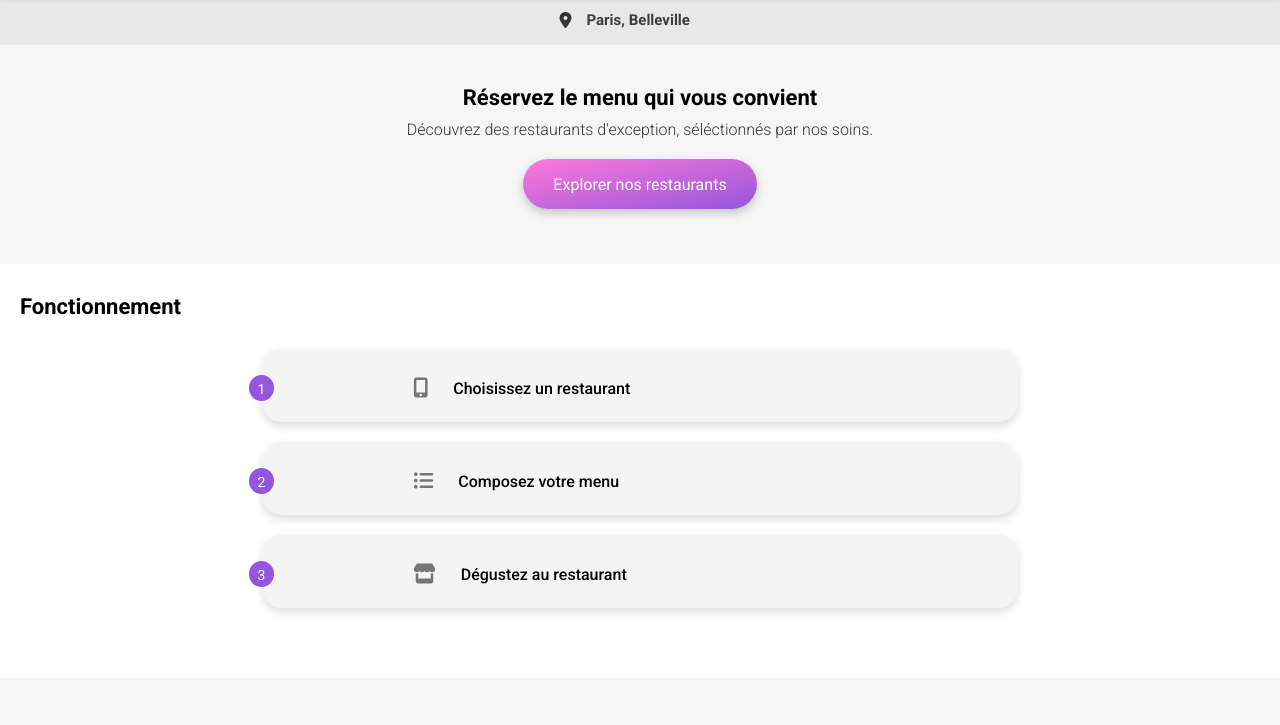
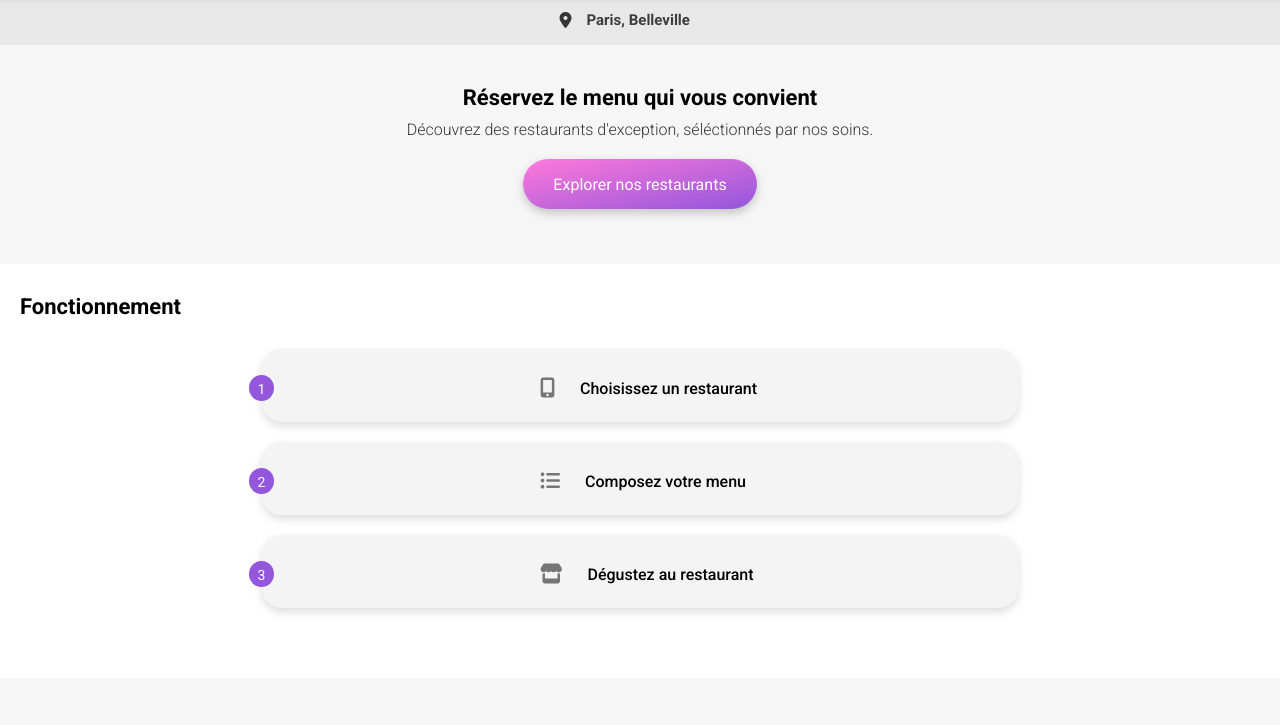
Before and after one commit to AmaruZ/AmaruZ.github.io, a plain HTML site: page index.html in a window 1280 px wide. Shown: the part 67-792 px from the top of the page. Drawn offline with Linux system fonts and the light colour scheme; a web font is replaced by a local one.

Commit message:
modification margin fonction

```diff
--- a/style.css
+++ b/style.css
@@ -160,7 +160,7 @@ ul {
 }
 @media screen and (min-width: 680px) {
   .fonction__icon {
-    margin-left: 20%;
+    margin-left: calc((100% + -200px)/2);
   }
 }
 .fonction__text {
```
